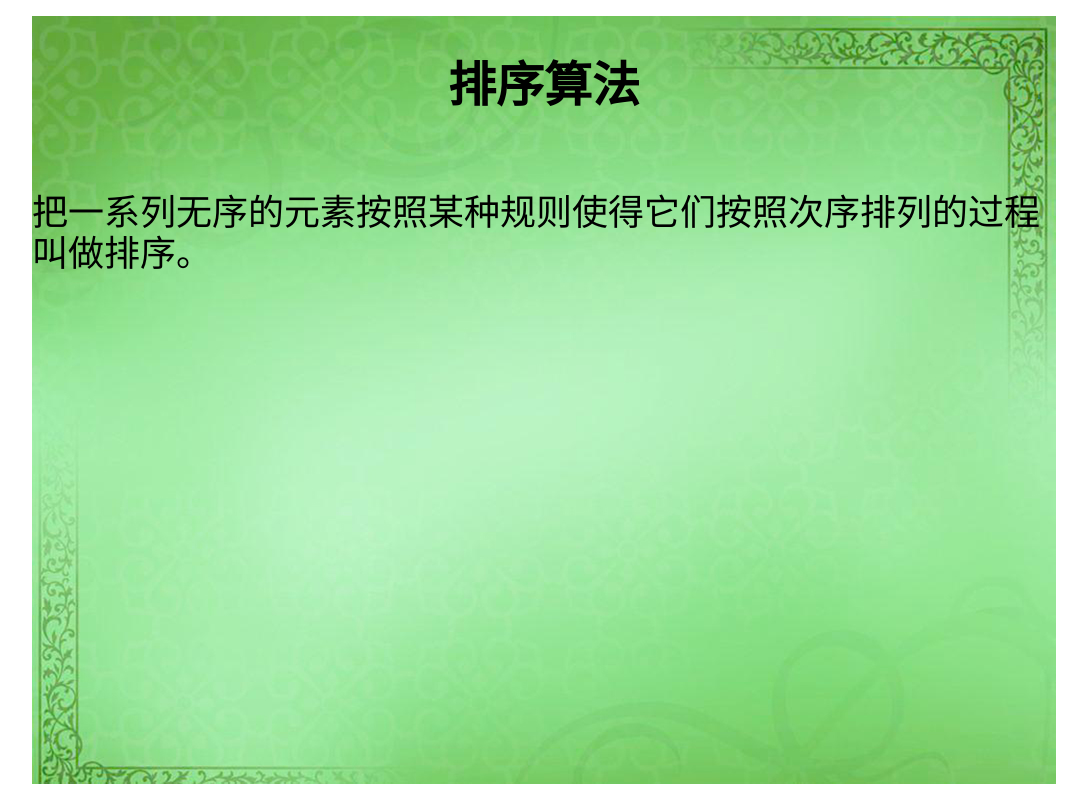
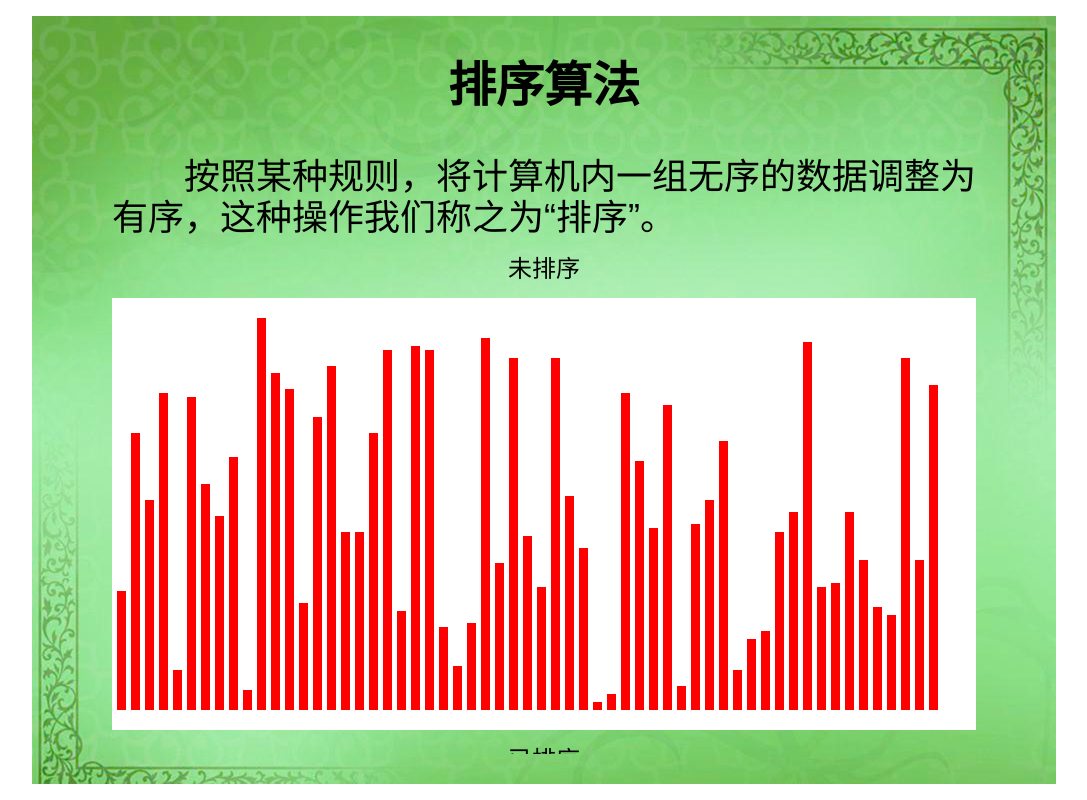
Before and after one commit to gaoyakun/courseware, a plain HTML site: page web/sort.html in a window 1280 px wide. Both pictures are taken after a click on the link "何为排序?". Shown: the whole page, without its empty margins (96-1183 px from the left). Drawn offline with Linux system fonts and the light colour scheme.

Commit message:
add graph.js

```diff
--- a/web/css/common.css
+++ b/web/css/common.css
@@ -94,10 +94,10 @@ a {
 }
 .presentation-page {
     position:absolute;
-    width:100%;
-    height:100%;
-    left:0;
+    left:80px;
+    right:80px;
     top:0px;
+    bottom:30px;
     font-size: 36px;
     visibility: hidden;
     overflow: hidden;
--- /dev/null
+++ b/web/js/graph.js
@@ -0,0 +1,40 @@
+window.Graph = (function(){
+    var Graph = function () {
+    };
+
+    Graph.prototype.histogram = function (canvas, options) {
+        var canvasWidth = canvas.width();
+        var canvasHeight = canvas.height();
+        canvas[0].width = canvasWidth;
+        canvas[0].height = canvasHeight;
+        var paddingH = options.paddingH||20;
+        var paddingV = options.paddingV||20;
+        var color = options.color||'#f00';
+        var bkcolor = options.bkcolor||'#fff';
+        var barWidth = Math.round((canvasWidth - (options.values.length + 1) * paddingH) / options.values.length);
+        var barHeight = canvasHeight - 2 * paddingV;
+        var barTop = paddingV;
+        var barLeft = paddingH;
+        var maxValue = 0;
+        for (var i = 0; i < options.values.length; i++) {
+            if (options.values[i] > maxValue) {
+                maxValue = options.values[i];
+            }
+        }
+        var ctx = canvas[0].getContext('2d');
+        ctx.fillStyle = bkcolor;
+        if (maxValue > 0) {
+            ctx.fillRect (0, 0, canvasWidth, canvasHeight);
+            ctx.fillStyle = color;
+            for (var i = 0; i < options.values.length; i++) {
+                var top = barTop + Math.round(barHeight * (maxValue-options.values[i])/maxValue);
+                var height = canvasHeight - paddingV - top;
+                ctx.fillRect (barLeft, top, barWidth, height);
+                barLeft += barWidth;
+                barLeft += paddingH;
+            }
+        }
+    };
+
+    return new Graph();
+})();
--- a/web/js/sort.js
+++ b/web/js/sort.js
@@ -1,6 +1,25 @@
-Transition.setup ();
-Transition.setActivePage ($('#page-main'), 48);
+(function(){
+    Transition.setup ();
+    Transition.setActivePage ($('#page-main'), 48);
+    $('#to-what-is-sort').on ('click', function(){
+        Transition.setActivePage ($('#page-what-is-sort'), 48);
+    });
 
-$('#to-what-is-sort').on ('click', function(){
-    Transition.setActivePage ($('#page-what-is-sort'), 48);
-});
+    (function(){
+        var values = [];
+        for (var i = 0; i < 60; i++) {
+            values.push (parseInt(Math.random()*100));
+        }
+        Graph.histogram ($('#fig-rand-unsort'), {
+            values:values,
+            paddingH:5
+        });
+        values.sort(function(a,b){
+            return a - b;
+        });
+        Graph.histogram ($('#fig-rand-sorted'), {
+            values:values,
+            paddingH:5
+        });
+    })();
+})();
--- a/web/sort.html
+++ b/web/sort.html
@@ -25,13 +25,24 @@
                     </ol>
                 </div>
                 <div class="presentation-page flex-v flex-align-y-center" id="page-what-is-sort">
-                    <p>
-                        把一系列无序的元素按照某种规则使得它们按照次序排列的过程叫做排序。
+                    <p style="margin:0;">
+                        &emsp;&emsp;按照某种规则，将计算机内一组无序的数据调整为有序，这种操作我们称之为“排序”。
                     </p>
+                    <div class="flex-v flex-align-x-center flex-align-y-center" style="padding:0px 0px 20px 0px;width:100%;">
+                        <p style="font-size:24px;margin:16px;">未排序</p>
+                        <canvas id="fig-rand-unsort" style="width:100%;height:%;background-color:#ff0;">
+
+                        </canvas>
+                        <p style="font-size:24px;margin:16px;">已排序</p>
+                        <canvas id="fig-rand-sorted" style="width:100%;height:%;background-color:#0ff;">
+
+                        </canvas>
+                    </div>
                 </div>
             </div>
         </div>
         <script src="js/transition.js"></script>
+        <script src="js/graph.js"></script>
         <script src="js/sort.js"></script>
     </body>
 </html>
```
